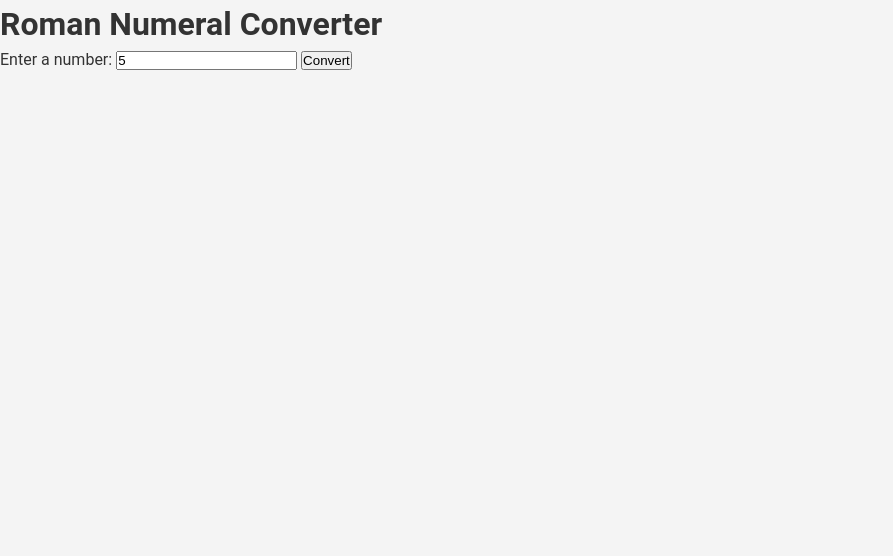
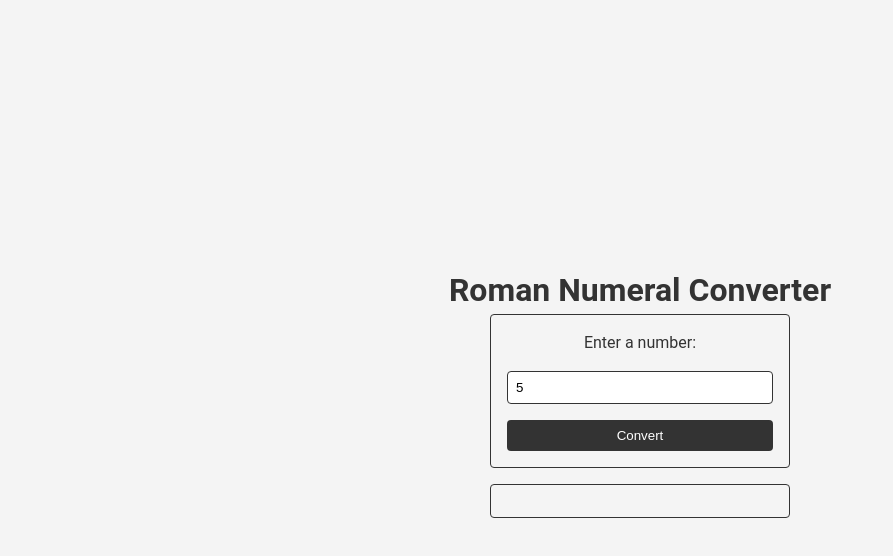
Before and after one commit to cesarhenrq/roman-numeral-coverter, a plain HTML site: page index.html in a window 1280 px wide. Both pictures are taken after typing "5" into the empty fields and a click on the button "Convert". Shown: the whole page, without its empty margins (0-893 px from the left). Drawn offline with Linux system fonts and the light colour scheme.

Commit message:
refactor: update styles.css for Roman Numeral Converter form

```diff
--- a/styles.css
+++ b/styles.css
@@ -16,4 +16,67 @@ body {
   line-height: 1.5;
   color: #333;
   background-color: #f4f4f4;
+  height: 100vh;
 }
+
+.container {
+  display: flex;
+  justify-content: center;
+  align-items: center;
+  flex-direction: column;
+  height: 100%;
+}
+
+.input {
+  display: flex;
+  justify-content: center;
+  align-items: center;
+  flex-direction: column;
+  margin-bottom: 1rem;
+  border: #333 1px solid;
+  padding: 16px;
+  border-radius: 4px;
+  gap: 1rem;
+  width: 300px;
+}
+
+.input input {
+  padding: 8px;
+  border: #333 1px solid;
+  border-radius: 4px;
+  width: 100%;
+}
+
+.input button {
+  padding: 8px 16px;
+  border: none;
+  border-radius: 4px;
+  background-color: #333;
+  color: #fff;
+  cursor: pointer;
+  width: 100%;
+}
+
+.output {
+  display: flex;
+  justify-content: center;
+  align-items: center;
+  flex-direction: column;
+  margin-bottom: 1rem;
+  border: #333 1px solid;
+  padding: 16px;
+  border-radius: 4px;
+  gap: 1rem;
+  width: 300px;
+  font-weight: 600;
+  font-size: large;
+}
+
+.error {
+  color: red;
+  background-color: rgba(243, 14, 14, 0.3);
+}
+
+.hide {
+  display: none;
+}
```
